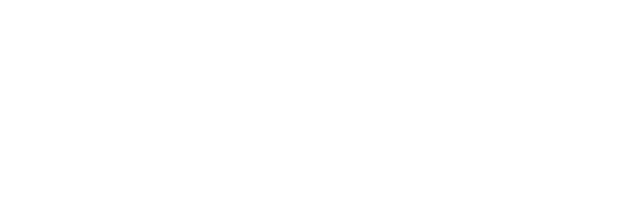
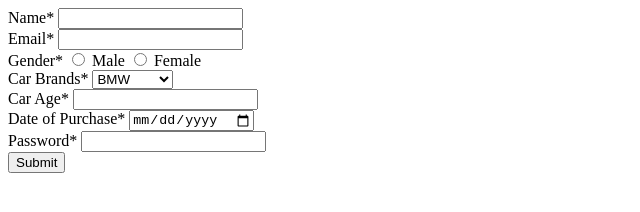
Before and after one commit to acciojob/car-insurance-form-vis123Git, a website: page main.html in a window 1280 px wide. Shown: the whole page, without its empty margins (0-640 px from the left). Drawn offline with Linux system fonts and the light colour scheme.

Commit message:
created a submission

```diff
--- a/main.html
+++ b/main.html
@@ -7,7 +7,46 @@
 </head>
 
 <body>
-	<!-- the entire body must be written by student -->
+ <form action="" method="POST">
+            <label for="name">Name*</label>
+            <input type="text" id="name" name="name" required />
+            <br />
+
+            <label for="email">Email*</label>
+            <input type="email" id="email" name="email" required />
+            <br />
+
+            <label>Gender*</label>
+            <input type="radio" id="male" name="gender" value="male" required />
+            <label for="male">Male</label>
+            <input type="radio" id="female" name="gender" value="female" required />
+            <label for="female">Female</label>
+            <br />
+
+            <label for="cars">Car Brands*</label>
+            <select id="cars" name="cars" required>
+                <option value="BMW">BMW</option>
+                <option value="Audi">Audi</option>
+                <option value="Mercedez">Mercedez</option>
+            </select>
+            <br />
+
+            <label for="carage">Car Age*</label>
+            <input type="number" id="carage" name="carage" required />
+            <br />
+
+            <label for="dop">Date of Purchase*</label>
+            <input type="date" id="dop" name="dop" required />
+            <br />
+
+            <label for="password">Password*</label>
+            <input type="password" id="password" name="password" required />
+            <br />
+
+
+            <button type="submit">Submit</button>
+
+        </form>
     <script type="text/javascript" src="./script.js">
 </script>
 
```
